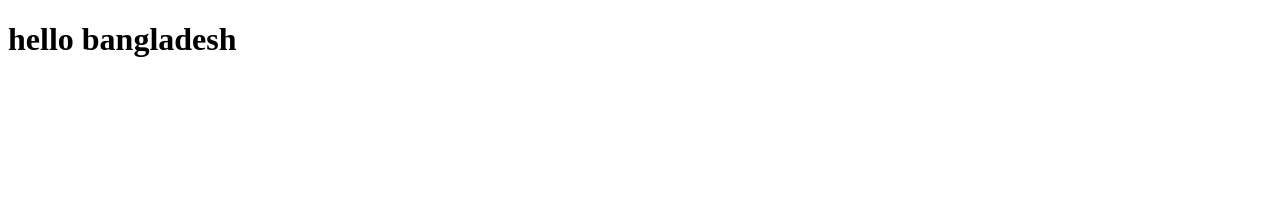
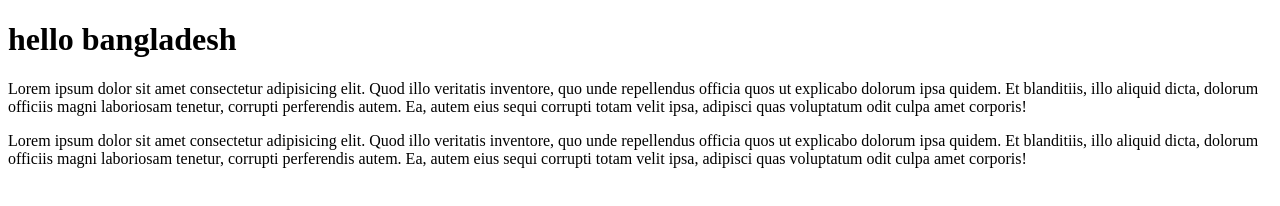
Before and after one commit to Rashed8030/Devoloper-protfolio, a plain HTML site: page index.html in a window 1280 px wide. Drawn offline with Linux system fonts and the light colour scheme.

Commit message:
secound commit

```diff
--- a/index.html
+++ b/index.html
@@ -9,6 +9,9 @@
 </head>
 <body>
     <h1>hello bangladesh</h1>
+    <p>Lorem ipsum dolor sit amet consectetur adipisicing elit. Quod illo veritatis inventore, quo unde repellendus officia quos ut explicabo dolorum ipsa quidem. Et blanditiis, illo aliquid dicta, dolorum officiis magni laboriosam tenetur, corrupti perferendis autem. Ea, autem eius sequi corrupti totam velit ipsa, adipisci quas voluptatum odit culpa amet corporis!</p>
+
+    <p>Lorem ipsum dolor sit amet consectetur adipisicing elit. Quod illo veritatis inventore, quo unde repellendus officia quos ut explicabo dolorum ipsa quidem. Et blanditiis, illo aliquid dicta, dolorum officiis magni laboriosam tenetur, corrupti perferendis autem. Ea, autem eius sequi corrupti totam velit ipsa, adipisci quas voluptatum odit culpa amet corporis!</p>
 
 </body>
 </html>
```
